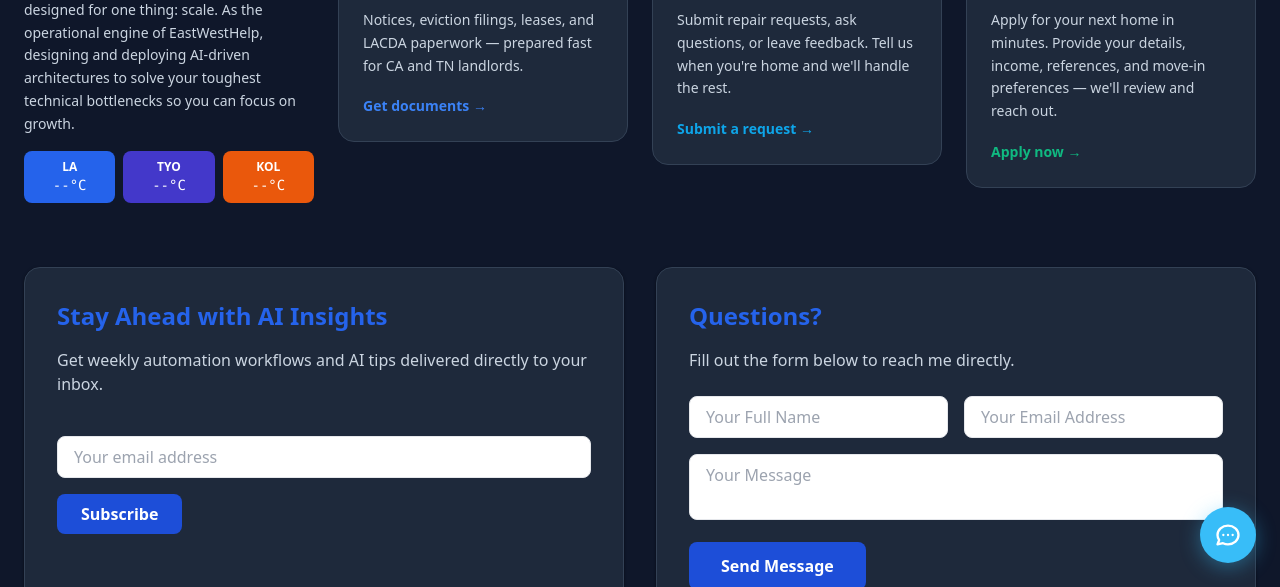
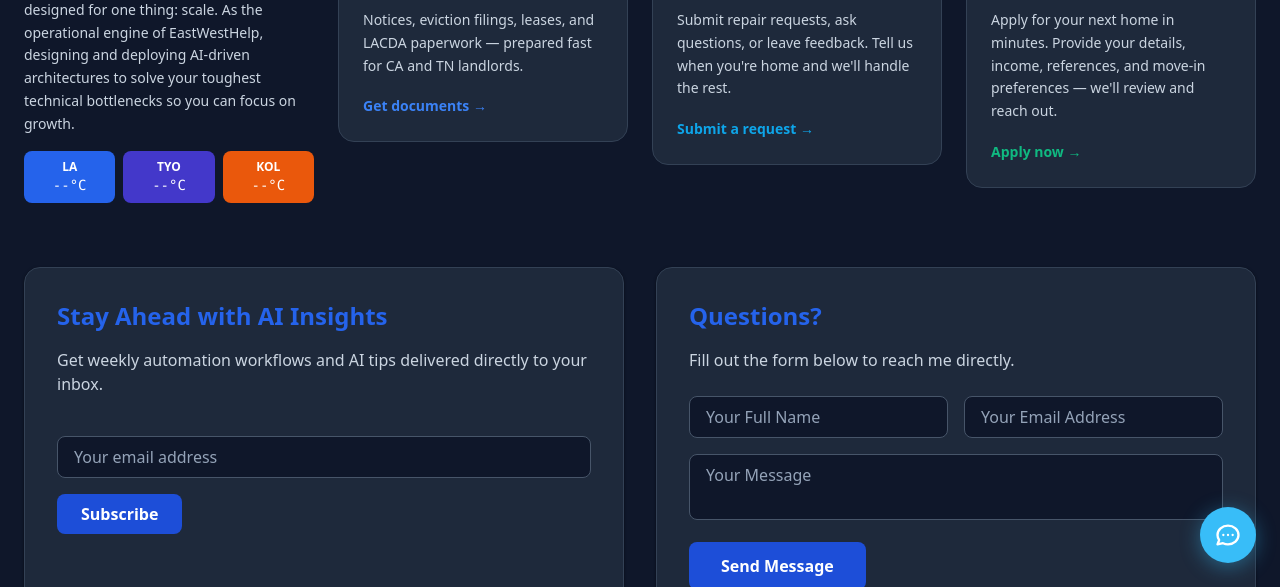
Before and after one commit to viklall/viklall, a plain HTML site: page index.html in a window 1280 px wide. Both pictures are taken after a click on the button 1237 px from the left and 42 px from the top of the page. Shown: the part 213-800 px from the top of the page. Drawn offline with nearby package versions, Linux system fonts and the light colour scheme; no server answers.

Commit message:
Fix invisible text in home page form inputs in dark mode

```diff
--- a/index.html
+++ b/index.html
@@ -26,6 +26,8 @@
       .dark .text-slate-700, .dark .text-slate-600 { color: #cbd5e1 !important; }
       .dark .border-slate-200, .dark .border-slate-300 { border-color: #334155 !important; }
       .dark .shadow-sm, .dark .shadow { box-shadow: 0 1px 3px rgba(0,0,0,0.5) !important; }
+      .dark input:not([type=hidden]), .dark textarea, .dark select { background: #0f172a !important; color: #f1f5f9 !important; border-color: #475569 !important; }
+      .dark input::placeholder, .dark textarea::placeholder { color: #94a3b8 !important; }
     </style>
 </head>
 <body class="bg-slate-50 text-slate-800">
```
